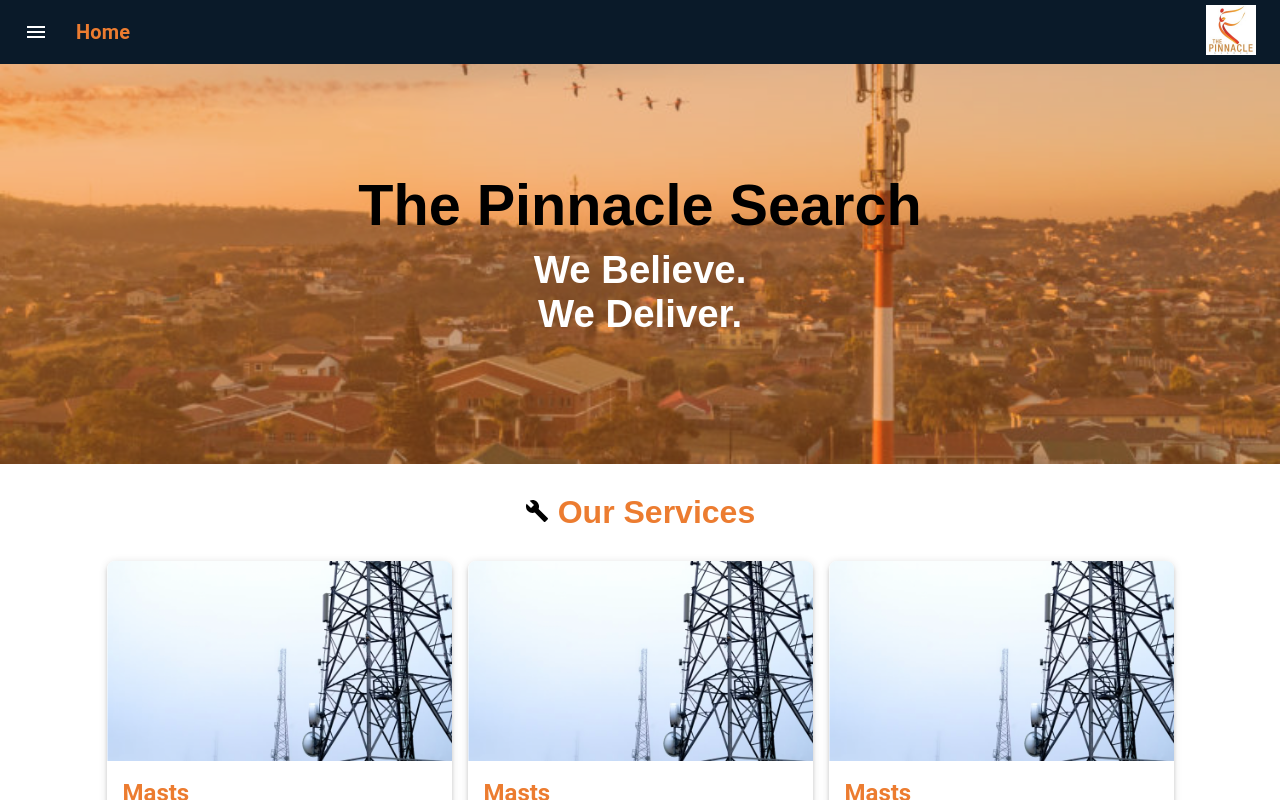
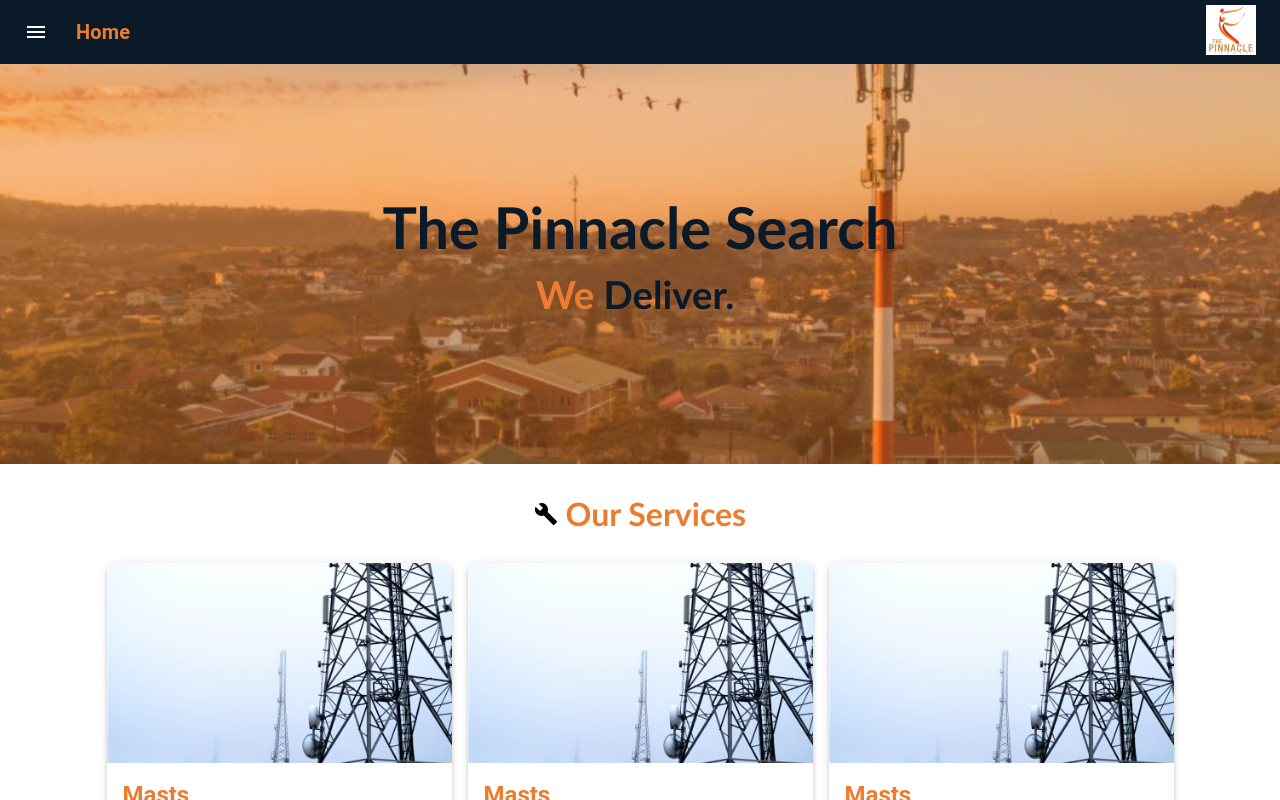
Before and after one commit to kunjall/The-Pinnacle-Search, a React (Create React App) app: page / in a window 1280 px wide. Built offline with nearby package versions, Linux system fonts and the light colour scheme.

Commit message:
flowchart, project changes

```diff
--- a/package.json
+++ b/package.json
@@ -16,6 +16,7 @@
     "react-dom": "^18.3.1",
     "react-router-dom": "^6.23.1",
     "react-scripts": "5.0.1",
+    "react-simple-typewriter": "^5.0.1",
     "react-slick": "^0.30.2",
     "slick-carousel": "^1.8.1",
     "web-vitals": "^2.1.4"
--- a/src/assets/styles/home.css
+++ b/src/assets/styles/home.css
@@ -4,6 +4,7 @@
   align-items: center;
   justify-content: center;
   padding-top: 0px;
+  font-family:'Gill Sans', 'Gill Sans MT', Calibri, 'Trebuchet MS';
 }
 
 .home-header::before {
@@ -46,6 +47,14 @@
   margin: 0;
   z-index: 2;
 }
+
+.home-header h1 span{
+  color: white;
+  font-size: 3vw;
+  margin: 0;
+  z-index: 2;
+}
+
 
 @media (max-width: 768px) {
   .home-header {
--- a/src/components/Footer/footer.js
+++ b/src/components/Footer/footer.js
@@ -1,7 +1,7 @@
 import React from 'react';
 import { Box, Container, Grid, Typography } from '@mui/material';
 import LocationOnIcon from '@mui/icons-material/LocationOn';
-import { Link } from 'react-router-dom';
+// import { Link } from 'react-router-dom';
 
 const Footer = () => {
   return (
--- a/src/components/home/home.js
+++ b/src/components/home/home.js
@@ -1,54 +1,79 @@
 import React from 'react';
+import { useTypewriter, Cursor } from 'react-simple-typewriter';
 import '../../assets/styles/home.css';
-import Cards from '../home/cards'
-import Locations from '../home/locations'
-import Story from '../home/story'
-import Compliance from '../home/compliances'
-import Footer from '../Footer/footer'
+import Cards from '../home/cards';
+import Locations from '../home/locations';
+import Story from '../home/story';
+// import Compliance from '../home/compliances';
+import Footer from '../Footer/footer';
 import NearMeIcon from '@mui/icons-material/NearMe';
 import BuildIcon from '@mui/icons-material/Build';
 import AutoStoriesIcon from '@mui/icons-material/AutoStories';
 import PeopleIcon from '@mui/icons-material/People';
-import Airtel from '../../assets/images/airtel.png'
-import Jio from '../../assets/images/jio.png'
-import Indus from '../../assets/images/indus.png'
-import AssuredWorkloadIcon from '@mui/icons-material/AssuredWorkload';
+import Airtel from '../../assets/images/airtel.png';
+import Jio from '../../assets/images/jio.png';
+import Indus from '../../assets/images/indus.png';
+// import AssuredWorkloadIcon from '@mui/icons-material/AssuredWorkload';
 
 const Home = () => {
+  const [ text ] = useTypewriter({
+    words: ['Believe.', 'Deliver.'],
+    loop: {},
+    typeSpeed: 120,
+    deleteSpeed: 80,
+  });
+
   return (
     <div className="home">
       <header className="home-header">
-        <p className ="Name"><b>The Pinnacle Search</b></p>
-        <h1>We Believe.</h1>
-        <h1>We Deliver.</h1>
+        <p className="Name" style={{color: '#0A1A29'}}><b>The Pinnacle Search</b></p>
+        <h1 style={{ color: '#ec7c30' }}>
+          We {' '}
+          <span style={{ fontWeight: 'bold', color: '#0A1A29' }}>
+            {text}
+          </span>
+          <span style={{ color: '#ec7c30' }}>
+            <Cursor cursorStyle='|' />
+          </span>
+        </h1>
       </header>
-      {/* <div className="home-content">
-        <p>Content goes here...</p>
-      </div> */}
-      <div className='cards'>
-        <p className='products'><BuildIcon style={{ color: 'black' }} />   Our Services</p>
-      <Cards /></div>
+      <div className='cards' >
+        <p className='products'>
+          <BuildIcon style={{ color: 'black' }} /> Our Services
+        </p>
+        <Cards />
+      </div>
       <div className='locations'>
-      <p className='location'><NearMeIcon style={{ color: 'black', alignItems: 'center' }} />   Our Presence</p>
-      <Locations />
+        <p className='location'>
+          <NearMeIcon style={{ color: 'black', alignItems: 'center' }} /> Our Presence
+        </p>
+        <Locations />
       </div>
       <div className='capability'>
-      <p> *We have the capabilities to expand PAN India</p>
+        <p> *We have the capabilities to expand PAN India</p>
       </div>
       <div className='story'>
-        <p className='products'><AutoStoriesIcon style={{ color: 'black' }} />   Our Story</p>
-      <Story /></div>
+        <p className='products'>
+          <AutoStoriesIcon style={{ color: 'black' }} /> Our Story
+        </p>
+        <Story />
+      </div>
       <div className='client'>
-        <p className='products'><PeopleIcon style={{ color: 'black' }} />   Our Clients</p>
+        <p className='products'>
+          <PeopleIcon style={{ color: 'black' }} /> Our Clients
+        </p>
         <div className='client-images'>
-        <img src={Airtel} alt='airtel'></img>
-        <img src={Jio} alt='Jio'></img>
-        <img src={Indus} alt='Indus Networks'></img>
+          <img src={Airtel} alt='Airtel' />
+          <img src={Jio} alt='Jio' />
+          <img src={Indus} alt='Indus Networks' />
+        </div>
       </div>
-      </div>
-      <div className='compliance'>
-        <p className='compliances'><AssuredWorkloadIcon style={{ color: 'black' }} /> Government Compliance</p>
-      <Compliance /></div>
+      {/* <div className='compliance'>
+        <p className='compliances'>
+          <AssuredWorkloadIcon style={{ color: 'black' }} /> Government Compliance
+        </p>
+        <Compliance />
+      </div> */}
       <Footer />
     </div>
   );
--- a/src/components/ourprojects/executed.js
+++ b/src/components/ourprojects/executed.js
@@ -26,31 +26,23 @@ export default function BasicStack() {
     <Box sx={{ width: '80%', padding: '20px' }}>
 
       <Stack spacing={1}>
-        <Item sx={{fontSize: '16px'}}><b>300+ kms FTTH Rollout in UG executed in Delhi.
+        <Item sx={{fontSize: '16px'}}><b>FTTH Rollout in UG executed in Delhi, UP & Rajasthan.
         </b></Item>
-        <Item sx={{fontSize: '16px'}}><b>100+ kms FTTH Rollout  in UG executed in UP.
+        {/* <Item sx={{fontSize: '16px'}}><b>100+ kms FTTH Rollout  in UG executed in UP.
 
         </b></Item>
         <Item sx={{fontSize: '16px'}}><b>95+ Kms FTTH Rollout in UG executed in Rajasthan.
+        </b></Item> */}
+        <Item sx={{fontSize: '16px'}}><b>FTTB sites executed Delhi, UP & Rajasthan
         </b></Item>
-        <Item sx={{fontSize: '16px'}}><b>15 FTTB sites executed in total in above Delhi, UP, Rajasthan
-        </b></Item>
-        <Item sx={{fontSize: '16px'}}><b>37000+ Home passes delivered in Flat Bed Areas.
+        <Item sx={{fontSize: '16px'}}><b>Home passes delivered in Flat Bed Areas, High Rise Buildings & Structured Aerial Cabling.
 
         </b></Item>
-        <Item sx={{fontSize: '16px'}}><b>2100+ Homepasses delivered in High Rise Buildings.
+
+        <Item sx={{fontSize: '16px'}}><b>Tower Site Acquisitions done in NCR / Chandigarh.
 
 </b></Item>
-<Item sx={{fontSize: '16px'}}><b>2100+ Homepasses delivered in High Rise Buildings.
-
-</b></Item>
-        <Item sx={{fontSize: '16px'}}><b>6300+ Home passes delivered thrrough Structured Aerial Cabling.
-
-        </b></Item>
-        <Item sx={{fontSize: '16px'}}><b>250+ Tower Site Acquisitions done in NCR / Chandigarh.
-
-</b></Item>
-<Item sx={{fontSize: '16px'}}><b>100+ kms FTTH  Rollout in Overhead executed in UP.
+<Item sx={{fontSize: '16px'}}><b>FTTH  Rollout in Overhead executed in UP.
 
 </b></Item>
 
--- a/src/components/whatwedo/whatWeDo.js
+++ b/src/components/whatwedo/whatWeDo.js
@@ -3,7 +3,7 @@ import '../../assets/styles/projects.css';
 import List from '../whatwedo/capabilities'
 // import Manpower from '../whatwedo/manpower'
 import Machinery from '../whatwedo/machinery'
-import Manpower from '../../assets/images/manpower.png'
+// import Manpower from '../../assets/images/manpower.png'
 import Footer from '../Footer/footer'
 
 
@@ -17,11 +17,11 @@ const Vision = () => {
         <p className='month'> Execution Capabilities</p>
       </div>
       <List />
-      <div className="authorities">
+      {/* <div className="authorities">
         <p className='authority'> Manpower onboard</p>
-      </div>
+      </div>       */}
       {/* <Manpower /> */}
-      <img src={Manpower} alt='Indus Networks' style={{ width: '80%', height: 'auto', display: 'block', margin: 'auto' }} />
+      {/* <img src={Manpower} alt='Indus Networks' style={{ width: '80%', height: 'auto', display: 'block', margin: 'auto' }} /> */}
       <div className="machines">
         <p className='machine'> Machinery & Tools</p>
       </div>
```
Also changed, not shown: 1 other file (tests, documents, lock files or other folders).
